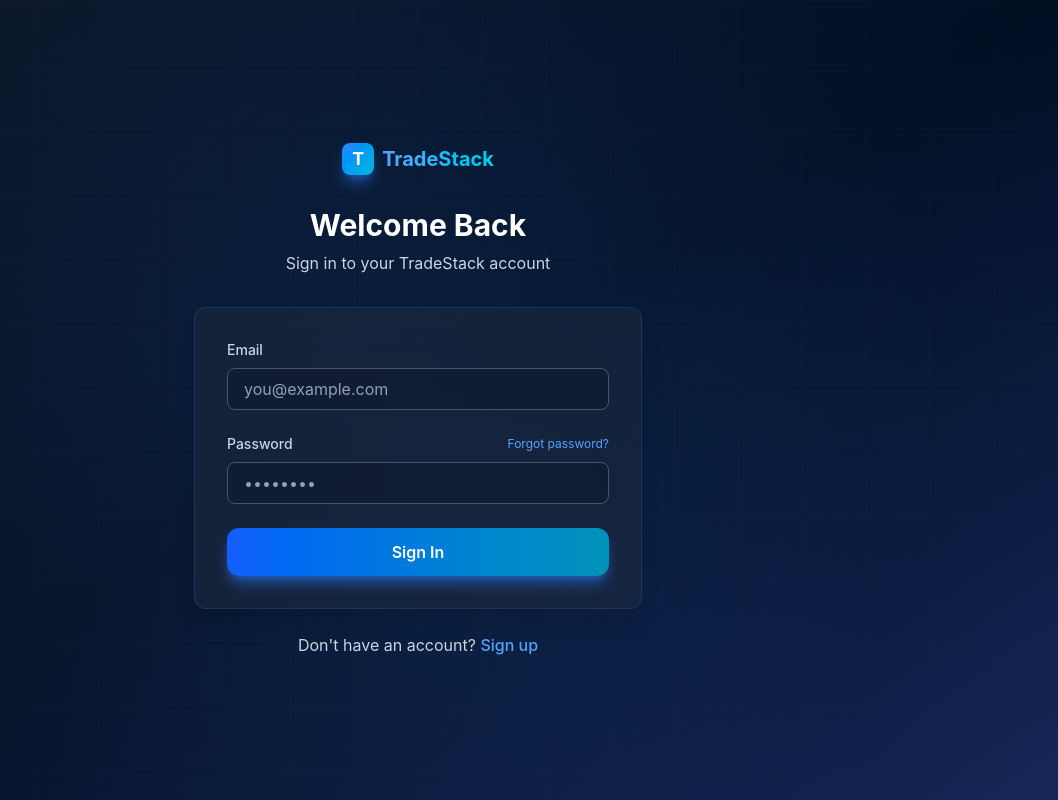
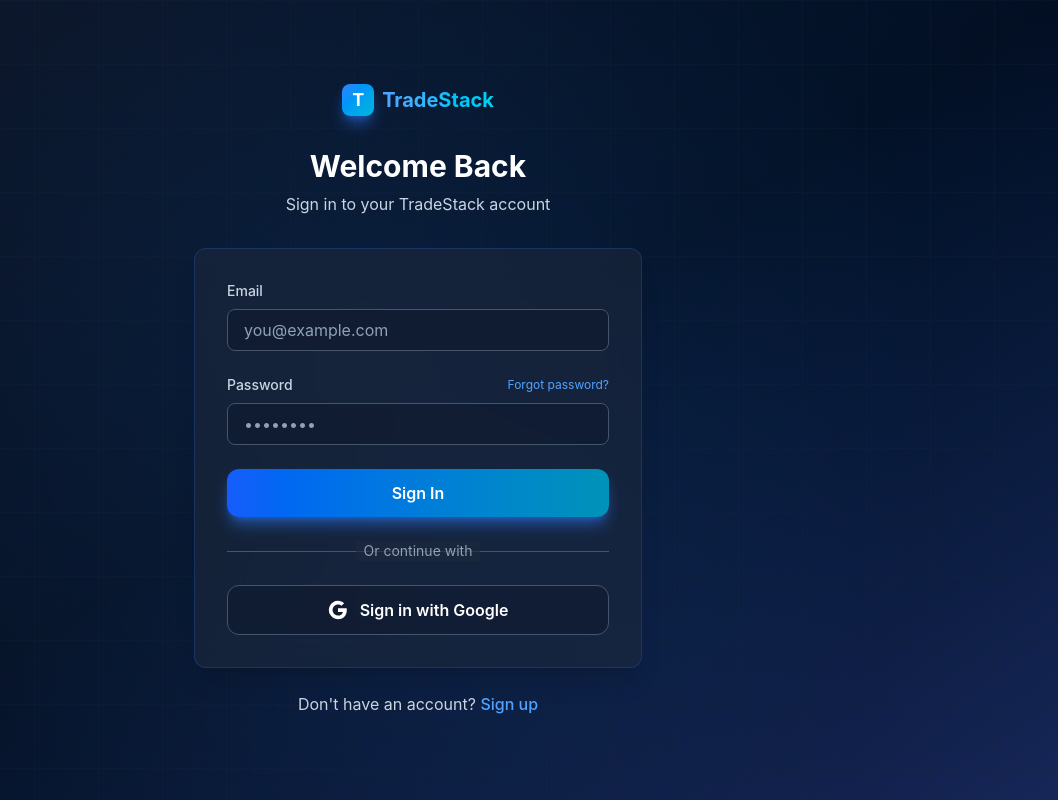
Before and after one commit to Sunnyg83/TradeStack, a Next.js app: page /login in a window 1280 px wide. Shown: the whole page, without its empty margins (222-1280 px from the left). Built offline with nearby package versions, Linux system fonts and the light colour scheme.

Commit message:
added google oauth

```diff
--- /dev/null
+++ b/app/auth/callback/route.ts
@@ -0,0 +1,56 @@
+import { createClient } from '@/lib/supabase/server'
+import { NextResponse } from 'next/server'
+import { NextRequest } from 'next/server'
+
+export async function GET(request: NextRequest) {
+  const requestUrl = new URL(request.url)
+  const code = requestUrl.searchParams.get('code')
+  const next = requestUrl.searchParams.get('next') || '/dashboard'
+  const error = requestUrl.searchParams.get('error')
+  const errorDescription = requestUrl.searchParams.get('error_description')
+
+  // Handle OAuth errors
+  if (error) {
+    console.error('OAuth error:', error, errorDescription)
+    const loginUrl = new URL('/login', requestUrl.origin)
+    loginUrl.searchParams.set('error', errorDescription || 'Authentication failed')
+    return NextResponse.redirect(loginUrl)
+  }
+
+  if (code) {
+    const supabase = await createClient()
+    const { error: exchangeError } = await supabase.auth.exchangeCodeForSession(code)
+
+    if (!exchangeError) {
+      // Check if user has completed onboarding
+      const { data: { user } } = await supabase.auth.getUser()
+
+      if (user) {
+        // Check if profile exists
+        const { data: profile } = await supabase
+          .from('profiles')
+          .select('*')
+          .eq('user_id', user.id)
+          .single()
+
+        // If no profile exists, redirect to onboarding
+        if (!profile) {
+          return NextResponse.redirect(new URL('/onboarding', requestUrl.origin))
+        }
+      }
+
+      // Redirect to dashboard or the next parameter
+      const redirectUrl = new URL(next, requestUrl.origin)
+      return NextResponse.redirect(redirectUrl)
+    } else {
+      console.error('Error exchanging code for session:', exchangeError)
+    }
+  }
+
+  // If there's an error or no code, redirect to login
+  const loginUrl = new URL('/login', requestUrl.origin)
+  if (!code) {
+    loginUrl.searchParams.set('error', 'No authorization code received')
+  }
+  return NextResponse.redirect(loginUrl)
+}
--- a/app/login/page.tsx
+++ b/app/login/page.tsx
@@ -1,6 +1,6 @@
 'use client'
 
-import { useState } from 'react'
+import { useState, useEffect } from 'react'
 import { useRouter } from 'next/navigation'
 import Link from 'next/link'
 import { createClient } from '@/lib/supabase/client'
@@ -11,6 +11,19 @@
   const [password, setPassword] = useState('')
   const [error, setError] = useState('')
   const [loading, setLoading] = useState(false)
+
+  useEffect(() => {
+    // Check for error in URL params (from OAuth callback)
+    if (typeof window !== 'undefined') {
+      const params = new URLSearchParams(window.location.search)
+      const errorParam = params.get('error')
+      if (errorParam) {
+        setError(decodeURIComponent(errorParam))
+        // Clean up URL
+        window.history.replaceState({}, '', window.location.pathname)
+      }
+    }
+  }, [])
 
   const handleLogin = async (e: React.FormEvent) => {
     e.preventDefault()
@@ -31,6 +44,29 @@
     } catch (error: any) {
       setError(error.message || 'An error occurred')
     } finally {
+      setLoading(false)
+    }
+  }
+
+  const handleGoogleLogin = async () => {
+    setError('')
+    setLoading(true)
+
+    try {
+      const supabase = createClient()
+      const redirectUrl = `${window.location.origin}/auth/callback`
+
+      const { error } = await supabase.auth.signInWithOAuth({
+        provider: 'google',
+        options: {
+          redirectTo: redirectUrl,
+        },
+      })
+
+      if (error) throw error
+      // User will be redirected to Google, then back to callback
+    } catch (error: any) {
+      setError(error.message || 'Failed to sign in with Google')
       setLoading(false)
     }
   }
@@ -112,6 +148,42 @@
             >
               {loading ? 'Signing in...' : 'Sign In'}
             </button>
+
+            <div className="relative">
+              <div className="absolute inset-0 flex items-center">
+                <div className="w-full border-t border-slate-600"></div>
+              </div>
+              <div className="relative flex justify-center text-sm">
+                <span className="px-2 bg-slate-800/60 text-slate-400">Or continue with</span>
+              </div>
+            </div>
+
+            <button
+              type="button"
+              onClick={handleGoogleLogin}
+              disabled={loading}
+              className="w-full flex items-center justify-center gap-3 rounded-xl border border-slate-600 bg-slate-900/50 px-4 py-3 font-semibold text-white transition-all hover:bg-slate-900/70 hover:border-slate-500 disabled:opacity-50"
+            >
+              <svg className="w-5 h-5" viewBox="0 0 24 24">
+                <path
+                  fill="currentColor"
+                  d="M22.56 12.25c0-.78-.07-1.53-.2-2.25H12v4.26h5.92c-.26 1.37-1.04 2.53-2.21 3.31v2.77h3.57c2.08-1.92 3.28-4.74 3.28-8.09z"
+                />
+                <path
+                  fill="currentColor"
+                  d="M12 23c2.97 0 5.46-.98 7.28-2.66l-3.57-2.77c-.98.66-2.23 1.06-3.71 1.06-2.86 0-5.29-1.93-6.16-4.53H2.18v2.84C3.99 20.53 7.7 23 12 23z"
+                />
+                <path
+                  fill="currentColor"
+                  d="M5.84 14.09c-.22-.66-.35-1.36-.35-2.09s.13-1.43.35-2.09V7.07H2.18C1.43 8.55 1 10.22 1 12s.43 3.45 1.18 4.93l2.85-2.22.81-.62z"
+                />
+                <path
+                  fill="currentColor"
+                  d="M12 5.38c1.62 0 3.06.56 4.21 1.64l3.15-3.15C17.45 2.09 14.97 1 12 1 7.7 1 3.99 3.47 2.18 7.07l3.66 2.84c.87-2.6 3.3-4.53 6.16-4.53z"
+                />
+              </svg>
+              {loading ? 'Signing in...' : 'Sign in with Google'}
+            </button>
           </form>
 
           <p className="mt-6 text-center text-slate-300">
--- a/app/signup/page.tsx
+++ b/app/signup/page.tsx
@@ -60,6 +60,29 @@
         setError(error.message || 'An error occurred')
       }
     } finally {
+      setLoading(false)
+    }
+  }
+
+  const handleGoogleSignup = async () => {
+    setError('')
+    setLoading(true)
+
+    try {
+      const supabase = createClient()
+      const redirectUrl = `${window.location.origin}/auth/callback?next=/onboarding`
+
+      const { error } = await supabase.auth.signInWithOAuth({
+        provider: 'google',
+        options: {
+          redirectTo: redirectUrl,
+        },
+      })
+
+      if (error) throw error
+      // User will be redirected to Google, then back to callback
+    } catch (error: any) {
+      setError(error.message || 'Failed to sign up with Google')
       setLoading(false)
     }
   }
@@ -180,6 +203,42 @@
               >
                 {loading ? 'Creating account...' : 'Create Account'}
               </button>
+
+              <div className="relative">
+                <div className="absolute inset-0 flex items-center">
+                  <div className="w-full border-t border-slate-600"></div>
+                </div>
+                <div className="relative flex justify-center text-sm">
+                  <span className="px-2 bg-slate-800/60 text-slate-400">Or continue with</span>
+                </div>
+              </div>
+
+              <button
+                type="button"
+                onClick={handleGoogleSignup}
+                disabled={loading}
+                className="w-full flex items-center justify-center gap-3 rounded-xl border border-slate-600 bg-slate-900/50 px-4 py-3 font-semibold text-white transition-all hover:bg-slate-900/70 hover:border-slate-500 disabled:opacity-50"
+              >
+                <svg className="w-5 h-5" viewBox="0 0 24 24">
+                  <path
+                    fill="currentColor"
+                    d="M22.56 12.25c0-.78-.07-1.53-.2-2.25H12v4.26h5.92c-.26 1.37-1.04 2.53-2.21 3.31v2.77h3.57c2.08-1.92 3.28-4.74 3.28-8.09z"
+                  />
+                  <path
+                    fill="currentColor"
+                    d="M12 23c2.97 0 5.46-.98 7.28-2.66l-3.57-2.77c-.98.66-2.23 1.06-3.71 1.06-2.86 0-5.29-1.93-6.16-4.53H2.18v2.84C3.99 20.53 7.7 23 12 23z"
+                  />
+                  <path
+                    fill="currentColor"
+                    d="M5.84 14.09c-.22-.66-.35-1.36-.35-2.09s.13-1.43.35-2.09V7.07H2.18C1.43 8.55 1 10.22 1 12s.43 3.45 1.18 4.93l2.85-2.22.81-.62z"
+                  />
+                  <path
+                    fill="currentColor"
+                    d="M12 5.38c1.62 0 3.06.56 4.21 1.64l3.15-3.15C17.45 2.09 14.97 1 12 1 7.7 1 3.99 3.47 2.18 7.07l3.66 2.84c.87-2.6 3.3-4.53 6.16-4.53z"
+                  />
+                </svg>
+                {loading ? 'Signing up...' : 'Sign up with Google'}
+              </button>
             </form>
           )}
 
--- a/lib/supabase/middleware.ts
+++ b/lib/supabase/middleware.ts
@@ -54,6 +54,7 @@
       !request.nextUrl.pathname.startsWith('/signup') &&
       !request.nextUrl.pathname.startsWith('/forgot-password') &&
       !request.nextUrl.pathname.startsWith('/reset-password') &&
+      !request.nextUrl.pathname.startsWith('/auth') &&
       !request.nextUrl.pathname.startsWith('/biz') &&
       !request.nextUrl.pathname.startsWith('/website') &&
       !request.nextUrl.pathname.startsWith('/api') &&
```
